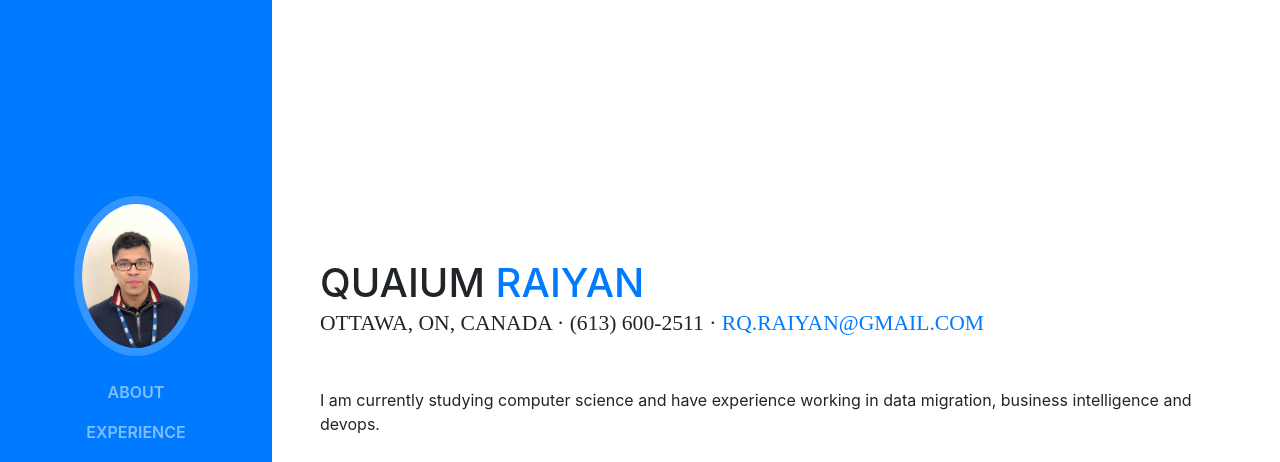
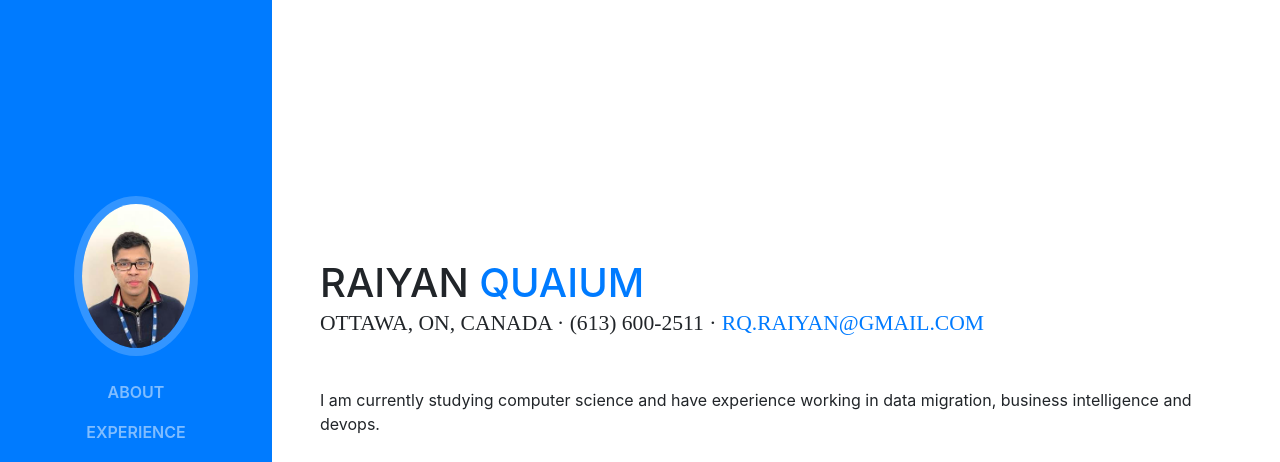
Before and after one commit to raiyanq/raiyanq.github.io, a website with bundled scripts: page index.html in a window 1280 px wide. Shown: the top 462 px of the page. Built offline with nearby package versions, Linux system fonts and the light colour scheme; a web font is replaced by a local one.

Commit message:
name fix lol

```diff
--- a/index.html
+++ b/index.html
@@ -65,8 +65,8 @@
 
       <section class="resume-section p-3 p-lg-5 d-flex d-column" id="about">
         <div class="my-auto">
-          <h1 class="mb-0">Quaium
-            <span class="text-primary">Raiyan</span>
+          <h1 class="mb-0">Raiyan
+            <span class="text-primary">Quaium</span>
           </h1>
           <div class="subheading mb-5">Ottawa, ON, Canada · (613) 600-2511 ·
             <a href="mailto:name@email.com">rq.raiyan@gmail.com</a>
```
